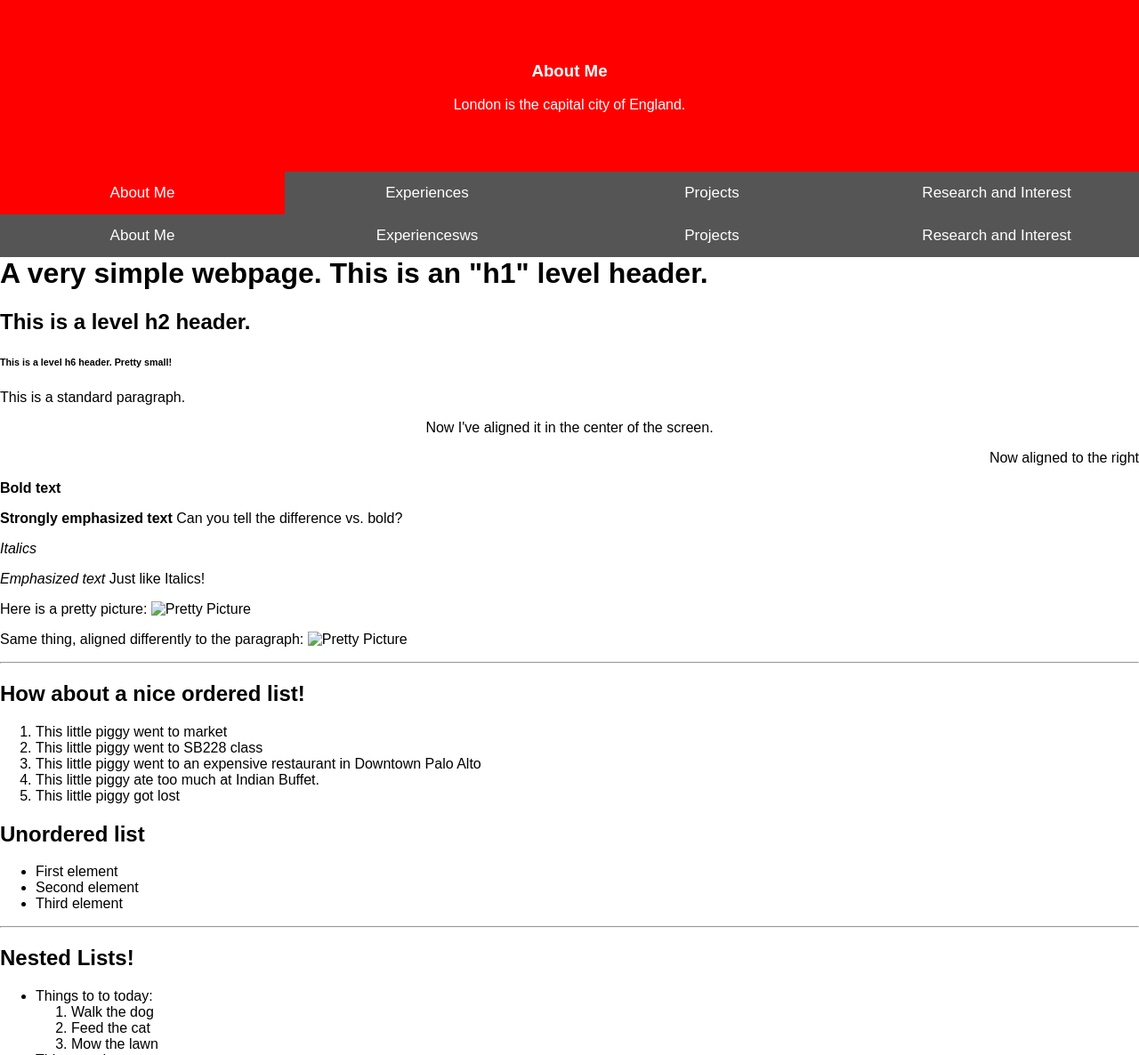
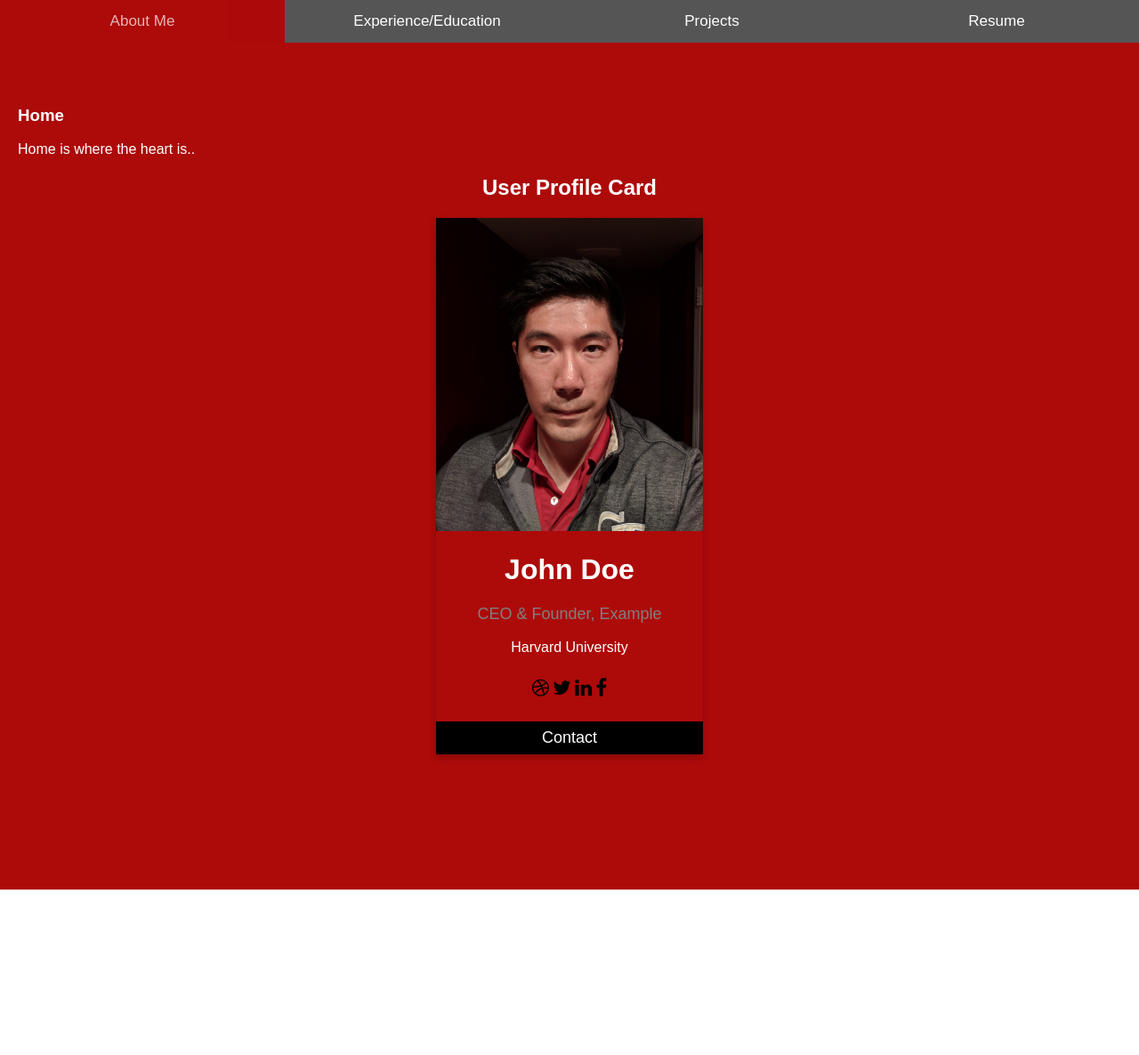
Before and after one commit to ilin930/myWebSite, a plain HTML site: page index.html in a window 1280 px wide. Shown: the top 1186 px of the page at 89% size. After the commit the page ends 1000 px from the top, so only its background shows below. Drawn offline with Linux system fonts and the light colour scheme.

Commit message:
adding imate

```diff
--- a/index.css
+++ b/index.css
@@ -1,6 +1,14 @@
 <style>
-body {font-family: "Lato", sans-serif;}
+* {box-sizing: border-box}
 
+/* Set height of body and the document to 100% */
+body, html {
+    height: 100%;
+    margin: 0;
+    font-family: Arial;
+}
+
+/* Style tab links */
 .tablink {
     background-color: #555;
     color: white;
@@ -17,56 +25,54 @@ body {font-family: "Lato", sans-serif;}
     background-color: #777;
 }
 
-/* Style the tab content */
+/* Style the tab content (and add height:100% for full page content) */
 .tabcontent {
-    color: white;
-    display: none;
-    padding: 50px;
-    text-align: center;
-}
-
-#AboutMe {background-color:red;}
-#Paris {background-color:green;}
-#Tokyo {background-color:blue;}
-#Oslo {background-color:orange;}
-</style>
-<style>
-  * {box-sizing: border-box}
-
-/* Set height of body and the document to 100% */
-body, html {
-    height: 100%;
-    margin: 0;
-    font-family: Arial;
-}
-
-/* Style tab links */
-.tablink1 {
-    background-color: #555;
-    color: white;
-    float: left;
-    border: none;
-    outline: none;
-    cursor: pointer;
-    padding: 14px 16px;
-    font-size: 17px;
-    width: 25%;
-}
-
-.tablink:hover {
-    background-color: #777;
-}
-
-/* Style the tab content (and add height:100% for full page content) */
-.tabcontent1 {
     color: white;
     display: none;
     padding: 100px 20px;
     height: 100%;
 }
 
-#AboutDown {background-color: red;}
-#News {background-color: green;}
-#Contact {background-color: blue;}
-#About {background-color: orange;}
+#AboutMe {background-color: #ad0a0a;}
+#ExpEdu {background-color: #226fa3;}
+#Projects {background-color: #12aa9e;}
+#Resume {background-color: orange;}
 </style>
+
+<style>
+.card {
+  box-shadow: 0 4px 8px 0 rgba(0, 0, 0, 0.2);
+  max-width: 300px;
+  margin: auto;
+  text-align: center;
+  font-family: arial;
+}
+
+.title {
+  color: grey;
+  font-size: 18px;
+}
+
+button {
+  border: none;
+  outline: 0;
+  display: inline-block;
+  padding: 8px;
+  color: white;
+  background-color: #000;
+  text-align: center;
+  cursor: pointer;
+  width: 100%;
+  font-size: 18px;
+}
+
+a {
+  text-decoration: none;
+  font-size: 22px;
+  color: black;
+}
+
+button:hover, a:hover {
+  opacity: 0.7;
+}
+</style>
--- a/index.html
+++ b/index.html
@@ -1,205 +1,98 @@
-
-<html>
-<link rel="stylesheet" href="https://cdnjs.cloudflare.com/ajax/libs/font-awesome/4.7.0/css/font-awesome.min.css">
 <!DOCTYPE html>
 <html>
 <head>
+    <link rel="stylesheet" href="https://cdnjs.cloudflare.com/ajax/libs/font-awesome/4.7.0/css/font-awesome.min.css">
     <meta name="viewport" content="width=device-width, initial-scale=1">
     <link rel="stylesheet" href="index.css">
+    <script src="index.js"></script>
 </head>
 
-<div id="AboutMe" class="tabcontent">
-    <h3>About Me</h3>
-    <p>London is the capital city of England.</p>
-</div>
+<body>
 
-<div id="Paris" class="tabcontent">
-    <h3>Paris</h3>
-    <p>Paris is the capital of France.</p>
-</div>
-
-<div id="Tokyo" class="tabcontent">
-    <h3>Tokyo</h3>
-    <p>Tokyo is the capital of Japan.</p>
-</div>
-
-<div id="Oslo" class="tabcontent">
-    <h3>Oslo</h3>
-    <p>Oslo is the capital of Norway.</p>
-</div>
-<div id="AboutDown" class="tabcontent1">
-    <h3>Main</h3>
-    <p>Where stuff happens..</p>
-</div>
+<button class="tablink" onclick="openPage('AboutMe', this, '#ad0a0a')"id="defaultOpen">About Me</button>
+<button class="tablink" onclick="openPage('ExpEdu', this, '#226fa3')">Experience/Education</button>
+<button class="tablink" onclick="openPage('Projects', this, '#12aa9e')">Projects</button>
+<button class="tablink" onclick="openPage('Resume', this, 'orange')">Resume</button>
 
 
-<button class="tablink" onclick="openCity('AboutMe', this, 'red')"id="defaultOpen">About Me</button>
-<button class="tablink" onclick="openCity('Paris', this, 'green')">Experiences</button>
-<button class="tablink" onclick="openCity('Tokyo', this, 'blue')">Projects</button>
-<button class="tablink" onclick="openCity('Oslo', this, 'orange')">Research and Interest</button>
+<div id="AboutMe" class="tabcontent">
+  <h3>Home</h3>
+  <p>Home is where the heart is..</p>
+    <head>
+        <style>
+        .card {
+          box-shadow: 0 4px 8px 0 rgba(0, 0, 0, 0.2);
+          max-width: 300px;
+          margin: auto;
+          text-align: center;
+          font-family: arial;
+        }
 
-<script>
-    function openCity(cityName,elmnt,color) {
-        var i, tabcontent, tablinks;
-        tabcontent = document.getElementsByClassName("tabcontent");
-        for (i = 0; i < tabcontent.length; i++) {
-            tabcontent[i].style.display = "none";
+        .title {
+          color: grey;
+          font-size: 18px;
         }
-        tablinks = document.getElementsByClassName("tablink");
-        for (i = 0; i < tablinks.length; i++) {
-            tablinks[i].style.backgroundColor = "";
+
+        button {
+          border: none;
+          outline: 0;
+          display: inline-block;
+          padding: 8px;
+          color: white;
+          background-color: #000;
+          text-align: center;
+          cursor: pointer;
+          width: 100%;
+          font-size: 18px;
         }
-        document.getElementById(cityName).style.display = "block";
-        elmnt.style.backgroundColor = color;
 
+        a {
+          text-decoration: none;
+          font-size: 22px;
+          color: black;
         }
-    // Get the element with id="defaultOpen" and click on it
-    document.getElementById("defaultOpen").click();
 
-    function openPage(pageName,elmnt,color) {
-        var i, tabcontent1, tablinks;
-        tabcontent1 = document.getElementsByClassName("tabcontent1");
-        for (i = 0; i < tabcontent1.length; i++) {
-            tabcontent1[i].style.display = "none";
+        button:hover, a:hover {
+          opacity: 0.7;
         }
-        tablinks = document.getElementsByClassName("tablink1");
-        for (i = 0; i < tablinks.length; i++) {
-            tablinks[i].style.backgroundColor = "";
-        }
-        document.getElementById(pageName).style.display = "block";
-        elmnt.style.backgroundColor = color;
-
-    }
-    // Get the element with id="defaultOpen" and click on it
-    document.getElementById("defaultOpen").click();
-</script>
-
-
-
-
-<!DOCTYPE html>
-<html>
-<head>
-    <meta name="viewport" content="width=device-width, initial-scale=1">
+        </style>
         </head>
         <body>
 
-<button class="tablink" onclick="openPage('Home', this, 'red')">About Me</button>
-<button class="tablink" onclick="openPage('News', this, 'green')">Experiencesws</button>
-<button class="tablink" onclick="openPage('Contact', this, 'blue')">Projects</button>
-<button class="tablink" onclick="openPage('About', this, 'orange')">Research and Interest</button>
+        <h2 style="text-align:center">User Profile Card</h2>
 
-<div id="AboutMe1" class="tabcontent1">
-    <h3>Home</h3>
-    <p>Home is where the heart is..</p>
+        <div class="card">
+          <img src="images/eric.jpg" alt="Eric" style="width:100%">
+          <h1>John Doe</h1>
+          <p class="title">CEO & Founder, Example</p>
+          <p>Harvard University</p>
+          <div style="margin: 24px 0;">
+            <a href="#"><i class="fa fa-dribbble"></i></a>
+            <a href="#"><i class="fa fa-twitter"></i></a>
+            <a href="#"><i class="fa fa-linkedin"></i></a>
+            <a href="#"><i class="fa fa-facebook"></i></a>
+         </div>
+         <p><button>Contact</button></p>
         </div>
 
-<div id="News" class="tabcontent1">
+        </body>
+</div>
+
+<div id="ExpEdu" class="tabcontent">
   <h3>News</h3>
   <p>Some news this fine day!</p>
 </div>
 
-<div id="Contact" class="tabcontent1">
+<div id="Projects" class="tabcontent">
   <h3>Contact</h3>
   <p>Get in touch, or swing by for a cup of coffee.</p>
 </div>
 
-<div id="About" class="tabcontent1">
+<div id="Resume" class="tabcontent">
   <h3>About</h3>
   <p>Who we are and what we do.</p>
 </div>
 
-<script>
-    function openPage(pageName,elmnt,color) {
-        var i, tabcontent, tablinks;
-        tabcontent = document.getElementsByClassName("tabcontent");
-        for (i = 0; i < tabcontent.length; i++) {
-            tabcontent[i].style.display = "none";
-        }
-        tablinks = document.getElementsByClassName("tablink");
-        for (i = 0; i < tablinks.length; i++) {
-            tablinks[i].style.backgroundColor = "";
-        }
-        document.getElementById(pageName).style.display = "block";
-        elmnt.style.backgroundColor = color;
-
-    }
-    // Get the element with id="defaultOpen" and click on it
-    document.getElementById("defaultOpen").click();
-</script>
 
 </body>
 </html>
-
-
-<body bgcolor=FFFFFF>
-
-<h1>A very simple webpage. This is an "h1" level header.</h1>
-
-<h2>This is a level h2 header.</h2>
-
-<h6>This is a level h6 header.  Pretty small!</h6>
-
-<p>This is a standard paragraph.</p>
-
-<p align=center>Now I've aligned it in the center of the screen.</p>
-
-<p align=right>Now aligned to the right</p>
-
-<p><b>Bold text</b></p>
-
-<p><strong>Strongly emphasized text</strong>  Can you tell the difference vs. bold?</p>
-
-<p><i>Italics</i></p>
-
-<p><em>Emphasized text</em>  Just like Italics!</p>
-
-<p>Here is a pretty picture: <img src=example/prettypicture.jpg alt="Pretty Picture"></p>
-
-<p>Same thing, aligned differently to the paragraph: <img align=top src=example/prettypicture.jpg alt="Pretty Picture"></p>
-
-<hr>
-
-<h2>How about a nice ordered list!</h2>
-<ol>
-  <li>This little piggy went to market
-  <li>This little piggy went to SB228 class
-  <li>This little piggy went to an expensive restaurant in Downtown Palo Alto
-  <li>This little piggy ate too much at Indian Buffet.
-  <li>This little piggy got lost
-</ol>
-
-<h2>Unordered list</h2>
-<ul>
-  <li>First element
-  <li>Second element
-  <li>Third element
-</ul>
-
-<hr>
-
-<h2>Nested Lists!</h2>
-<ul>
-  <li>Things to to today:
-    <ol>
-      <li>Walk the dog
-      <li>Feed the cat
-      <li>Mow the lawn
-    </ol>
-  <li>Things to do tomorrow:
-    <ol>
-      <li>Lunch with mom
-      <li>Feed the hamster
-      <li>Clean kitchen
-    </ol>
-</ul>
-
-<p>And finally, how about some <a href=http://www.yahoo.com/>Links?</a></p>
-
-<p>Or let's just link to <a href=../../index.html>another page on this server</a></p>
-
-<p>Remember, you can view the HTMl code from this or any other page by using the "View Page Source" command of your browser.</p>
-
-</body>
-
-</html>
--- a/index.js
+++ b/index.js
@@ -1,5 +1,6 @@
 
-function openCity(cityName,elmnt,color) {
+
+function openPage(pageName,elmnt,color) {
     var i, tabcontent, tablinks;
     tabcontent = document.getElementsByClassName("tabcontent");
     for (i = 0; i < tabcontent.length; i++) {
@@ -9,9 +10,13 @@ function openCity(cityName,elmnt,color) {
     for (i = 0; i < tablinks.length; i++) {
         tablinks[i].style.backgroundColor = "";
     }
-    document.getElementById(cityName).style.display = "block";
+    document.getElementById(pageName).style.display = "block";
     elmnt.style.backgroundColor = color;
 
 }
 // Get the element with id="defaultOpen" and click on it
-document.getElementById("defaultOpen").click();
+
+// this is just call default during load
+document.addEventListener('DOMContentLoaded', function() {
+    document.getElementById("defaultOpen").click();
+}, false);
```
Also changed, not shown: images/eric.jpg (added). Lines whose indentation alone changed are shown as unchanged.
